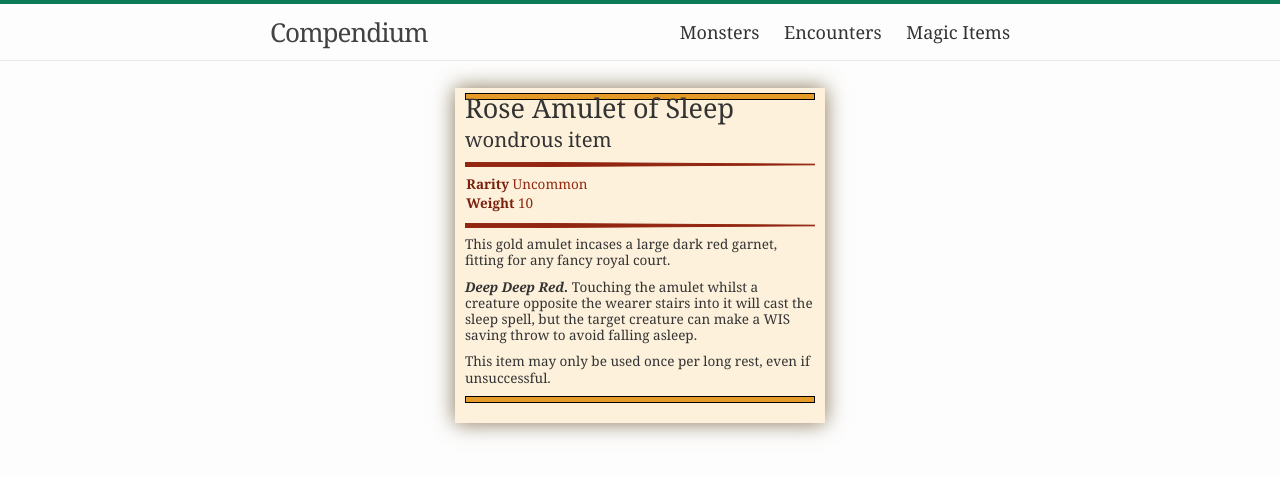
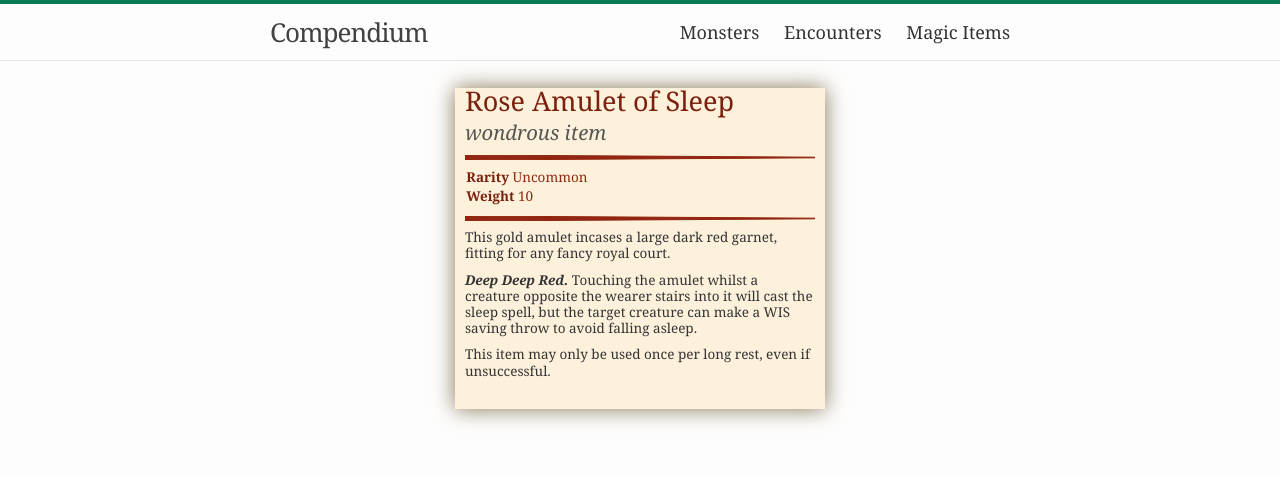
Before and after one commit to okaycasual/ck, a Jekyll site: the page built from _items/rose-amulet-of-sleep.md, in a window 1280 px wide. Shown: the top 477 px of the page. Built offline with Jekyll 4.4.1, drawn with Linux system fonts in a browser that asks for light colours.

Commit message:
update style

```diff
--- a/_layouts/item.html
+++ b/_layouts/item.html
@@ -3,7 +3,6 @@ layout: default
 ---
 <div class="post">
   <div class="stat-block">
-    <hr class="orange-border" />
     <div class="section-left">
       <div class="mosnter-heading">
 	<h1>{{ page.name }}</h1>
@@ -51,7 +50,6 @@ layout: default
 	  <polyline points="0,0 400,2.5 0,5"></polyline>
 	</svg>
       {{ content }}
-      <hr class="orange-border bottom" />
     </div>
   </div>
 </div>
--- a/css/main.scss
+++ b/css/main.scss
@@ -4,6 +4,18 @@
 @charset "utf-8";
 
 
+
+h2 {
+    color:  #555;
+    font-style: italic;
+    font-family: "Calluna", Georgia, serif;
+}
+
+
+h1 {
+    color: #7A200D;
+    font-family: "Calluna", Georgia, serif;
+}
 
 // Our variables
 // $base-font-family: Helvetica, Arial, sans-serif;
```
Also changed, not shown: 1 other file.
